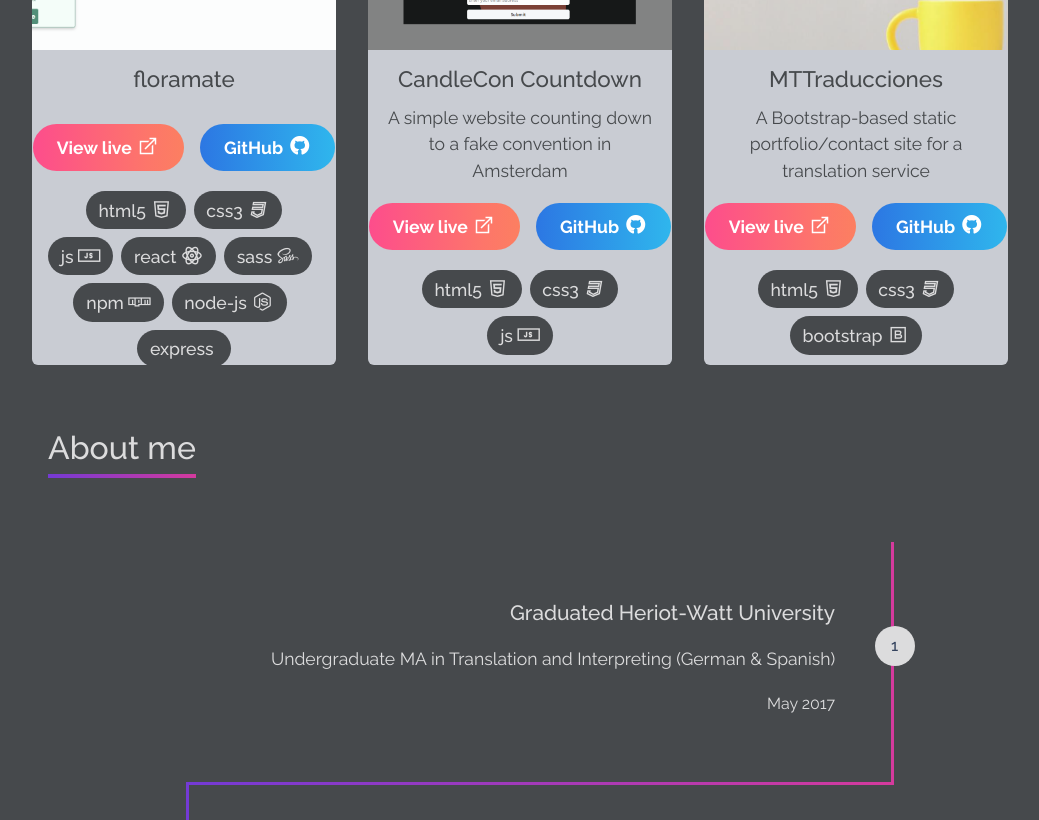
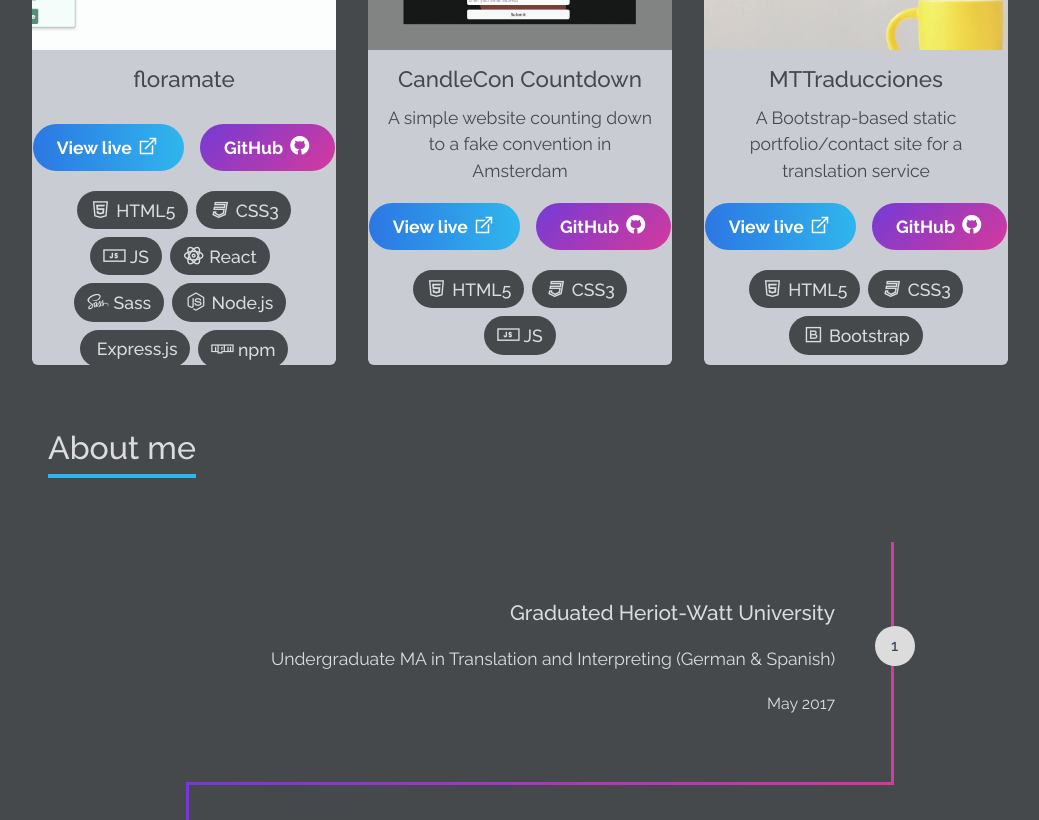
Before and after one commit to ScotDev/Personal-site, a React (Create React App) app: page / in a window 1280 px wide. Shown: the part 1980-2800 px from the top of the page, without its empty margins (120-1159 px from the left). Built offline with nearby package versions, Linux system fonts and the light colour scheme.

Commit message:
Edited text content, simplified colour palette

```diff
--- a/public/scss/_navbar.scss
+++ b/public/scss/_navbar.scss
@@ -11,8 +11,8 @@
   flex-direction: row;
   position: sticky;
   top: 0;
-  background: transparent;
-  background: rgba($primary-bg, 0.8);
+  z-index: 2;
+  background: rgba($primary-bg, $alpha: 0.8);
   color: $light-text;
   padding: 0 1rem;
   height: 80px;
--- a/public/scss/styles.scss
+++ b/public/scss/styles.scss
@@ -8,8 +8,15 @@
 
 $light-text: #dcdcdd;
 $primary-bg: #46494c;
-$primary-accent: #1985a1;
-$line-gradient: linear-gradient(to right, #743ad5 0%, #d53a9d 100%);
+// $primary-accent: #1985a1;
+$primary-accent: #2fb6ed;
+
+// #2c77e3
+
+$primary-gradient: #fd4d8c
+  linear-gradient(90deg, #fd4d8c 0, #fd766a 76%, #fc7f61);
+$secondary-gradient: #266cce linear-gradient(90deg, #2c77e3 0, #2fb6ed);
+$line-gradient: linear-gradient(135deg, #743ad5 0%, #d53a9d 100%);
 
 $secondary-light-text: #e6e9f0;
 
@@ -51,9 +58,7 @@
   font-size: 2rem;
   font-weight: 500;
   color: $light-text;
-  border-bottom: 4px solid;
-  border-image: $line-gradient;
-  border-image-slice: 1;
+  border-bottom: 4px solid $primary-accent;
   border-width: 4px;
   margin: 0 auto 3rem 5rem;
   padding: 0 0 0.5rem 0;
@@ -81,12 +86,12 @@
 
 .btn-primary {
   @extend .btn;
-  background: #fd4d8c linear-gradient(90deg, #fd4d8c 0, #fd766a 76%, #fc7f61);
+  background: $secondary-gradient;
   font-weight: 700;
 }
 .btn-secondary {
   @extend .btn;
-  background: #2c77e3 linear-gradient(90deg, #2c77e3 0, #2fb6ed);
+  background: $line-gradient;
   font-weight: 700;
 }
 
--- a/src/components/layout/Portfolio.js
+++ b/src/components/layout/Portfolio.js
@@ -18,7 +18,7 @@
                             <a className="btn btn-secondary" href={item.github_link} target="_blank" rel="noopener noreferrer">GitHub <i class="lab la-github"></i></a>
                         </div>
                         <div className="card-tags">{item.tech.map(tech => {
-                            return (<p>{tech} <i className={`lab la-${tech}`}></i></p>)
+                            return (<p><i className={`lab la-${tech[1]}`}></i> {tech[0]}</p>)
                         })}</div>
                     </div>
                 </div>
--- a/src/components/layout/Showcase.js
+++ b/src/components/layout/Showcase.js
@@ -16,7 +16,7 @@
             <div className="showcase-item">
                 <div className="showcase-main">
                     <h1>Hi, I'm Callum Giles</h1>
-                    <h2>Web developer in training</h2>
+                    <h2>Self-taught web developer</h2>
                     <div className="btn-group">
                         <a className="btn btn-primary" href="#portfolio">Portfolio</a>
                         <a className="btn btn-secondary" href="#contact">Contact me</a>
--- a/src/components/layout/Timeline.js
+++ b/src/components/layout/Timeline.js
@@ -15,7 +15,7 @@
                 <p className="timeline-text">{item.text}</p>
                 <p className="timeline-date">{item.date}</p>
                 {item.url && <a href={item.url} className="timeline-link btn btn-primary" target="_blank" rel="noopener noreferrer">View live <i class="las la-external-link-alt"></i></a>}
-                {item.github_url && <a href={item.github_url} className="timeline-link btn btn-secondary" target="_blank" rel="noopener noreferrer">View GitHub repo <i className="lab la-github"></i></a>}
+                {item.github_url && <a href={item.github_url} className="timeline-link btn btn-primary" target="_blank" rel="noopener noreferrer">View GitHub repo <i className="lab la-github"></i></a>}
             </li>
         )
     })
--- a/src/site_data.json
+++ b/src/site_data.json
@@ -7,17 +7,29 @@
     "url": "https://www.brcodify.com/",
     "link_alias": "brcodify.com",
     "github_link": "https://github.com/ScotDev/BRCODIFY-REACT",
-    "tech": ["html5", "css3", "js", "react", "sass", "npm"]
+    "tech": [
+      ["HTML5", "html5"],
+      ["CSS3", "css3"],
+      ["JS", "js"],
+      ["React", "react"],
+      ["Sass", "sass"],
+      ["npm", "npm"]
+    ]
   },
   {
     "id": "2",
     "img": "buc",
     "title": "Best Used Cars",
-    "description": "A responsive example site for a fake local used car dealership",
+    "description": "A responsive dummy site for a used car dealership, showcasing their current inventory and offers, as well as contact information",
     "url": "https://best-used-cars.now.sh/",
     "link_alias": "best-used-cars.now.sh",
     "github_link": "https://github.com/ScotDev/best-used-cars",
-    "tech": ["html5", "css3", "react", "sass"]
+    "tech": [
+      ["HTML5", "html5"],
+      ["CSS3", "css3"],
+      ["React", "react"],
+      ["Sass", "sass"]
+    ]
   },
   {
     "id": "3",
@@ -27,7 +39,14 @@
     "url": "https://www.theweather.xyz/",
     "link_alias": "theweather.xyz",
     "github_link": "https://github.com/ScotDev/simple-react-weather",
-    "tech": ["html5", "css3", "js", "react", "sass", "npm"]
+    "tech": [
+      ["HTML5", "html5"],
+      ["CSS3", "css3"],
+      ["JS", "js"],
+      ["React", "react"],
+      ["Sass", "sass"],
+      ["npm", "npm"]
+    ]
   },
   {
     "id": "4",
@@ -38,14 +57,14 @@
     "link_alias": "floramate.cc",
     "github_link": "https://github.com/ScotDev/app.floramate",
     "tech": [
-      "html5",
-      "css3",
-      "js",
-      "react",
-      "sass",
-      "npm",
-      "node-js",
-      "express"
+      ["HTML5", "html5"],
+      ["CSS3", "css3"],
+      ["JS", "js"],
+      ["React", "react"],
+      ["Sass", "sass"],
+      ["Node.js", "node-js"],
+      ["Express.js", "Express-js"],
+      ["npm", "npm"]
     ]
   },
   {
@@ -56,7 +75,11 @@
     "url": "https://www.candle-kids.com/",
     "link_alias": "candle-kids.com",
     "github_link": "https://github.com/ScotDev/candle-kids",
-    "tech": ["html5", "css3", "js"]
+    "tech": [
+      ["HTML5", "html5"],
+      ["CSS3", "css3"],
+      ["JS", "js"]
+    ]
   },
   {
     "id": "6",
@@ -66,6 +89,10 @@
     "url": "https://www.mttraducciones.com/",
     "link_alias": "www.mttraducciones.com",
     "github_link": "https://github.com/ScotDev/bootstrap-sandbox",
-    "tech": ["html5", "css3", "bootstrap"]
+    "tech": [
+      ["HTML5", "html5"],
+      ["CSS3", "css3"],
+      ["Bootstrap", "bootstrap"]
+    ]
   }
 ]
--- a/src/timeline_data.json
+++ b/src/timeline_data.json
@@ -74,7 +74,7 @@
     "id": "12",
     "title": "Created this website",
     "text": "Using React, JS, CSS and Sass",
-    "date": "14th June 2020",
+    "date": "15th June 2020",
     "github_url": "https://github.com/ScotDev/Personal-site/"
   }
 ]
```
Also changed, not shown: src/styles.min.css.
